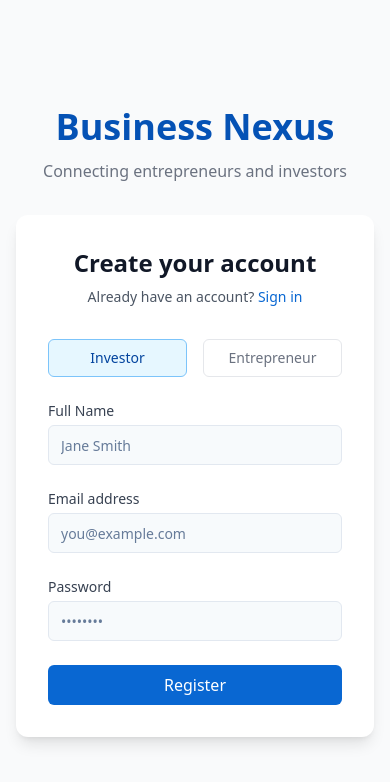
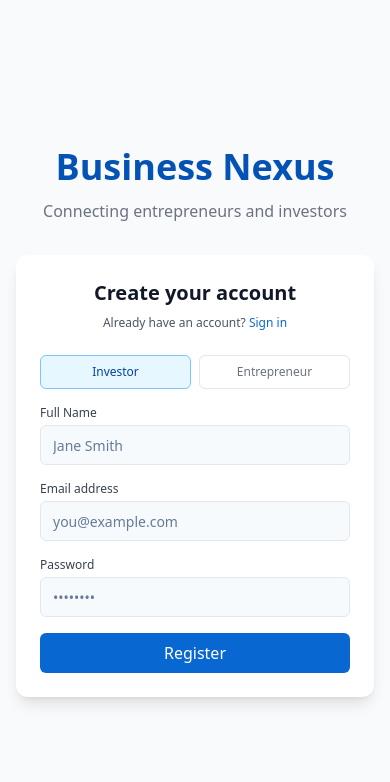
Before and after one commit to Arisha002/entre-investor-chat, a React (Vite) app: page /register in a window 390 px wide. Shown: the top 782 px of the page. Built offline with nearby package versions, Linux system fonts and the light colour scheme.

Commit message:
Fix: Improve mobile responsiveness
Make the application responsive across different screen sizes.

```diff
--- a/src/components/auth/auth-form.tsx
+++ b/src/components/auth/auth-form.tsx
@@ -44,12 +44,12 @@ const AuthForm: React.FC<AuthFormProps> = ({ mode }) => {
   };
 
   return (
-    <div className="w-full max-w-md p-8 space-y-8 bg-white rounded-xl shadow-lg">
+    <div className="w-full max-w-md p-6 sm:p-8 space-y-6 sm:space-y-8 bg-white rounded-xl shadow-lg">
       <div className="text-center">
-        <h1 className="text-2xl font-bold text-gray-900">
+        <h1 className="text-xl sm:text-2xl font-bold text-gray-900">
           {mode === 'login' ? 'Sign in to your account' : 'Create your account'}
         </h1>
-        <p className="mt-2 text-sm text-gray-600">
+        <p className="mt-2 text-xs sm:text-sm text-gray-600">
           {mode === 'login'
             ? "Don't have an account? "
             : "Already have an account? "}
@@ -63,16 +63,16 @@ const AuthForm: React.FC<AuthFormProps> = ({ mode }) => {
       </div>
 
       {error && (
-        <div className="bg-red-50 p-4 rounded-md border border-red-200 text-red-800 text-sm">
+        <div className="bg-red-50 p-3 sm:p-4 rounded-md border border-red-200 text-red-800 text-xs sm:text-sm">
           {error}
         </div>
       )}
 
-      <form onSubmit={handleSubmit} className="space-y-6">
-        <div className="flex space-x-4">
+      <form onSubmit={handleSubmit} className="space-y-4 sm:space-y-6">
+        <div className="flex space-x-2 sm:space-x-4">
           <button
             type="button"
-            className={`flex-1 py-2 px-4 text-sm font-medium rounded-md border ${
+            className={`flex-1 py-2 px-3 sm:px-4 text-xs sm:text-sm font-medium rounded-md border ${
               role === 'investor'
                 ? 'bg-business-50 border-business-200 text-business-700'
                 : 'bg-white border-gray-200 text-gray-500'
@@ -83,7 +83,7 @@ const AuthForm: React.FC<AuthFormProps> = ({ mode }) => {
           </button>
           <button
             type="button"
-            className={`flex-1 py-2 px-4 text-sm font-medium rounded-md border ${
+            className={`flex-1 py-2 px-3 sm:px-4 text-xs sm:text-sm font-medium rounded-md border ${
               role === 'entrepreneur'
                 ? 'bg-business-50 border-business-200 text-business-700'
                 : 'bg-white border-gray-200 text-gray-500'
@@ -96,7 +96,7 @@ const AuthForm: React.FC<AuthFormProps> = ({ mode }) => {
 
         {mode === 'register' && (
           <div>
-            <label htmlFor="name" className="block text-sm font-medium text-gray-700">
+            <label htmlFor="name" className="block text-xs sm:text-sm font-medium text-gray-700">
               Full Name
             </label>
             <input
@@ -106,14 +106,14 @@ const AuthForm: React.FC<AuthFormProps> = ({ mode }) => {
               required
               value={name}
               onChange={(e) => setName(e.target.value)}
-              className="form-input mt-1"
+              className="form-input mt-1 w-full text-sm sm:text-base"
               placeholder="Jane Smith"
             />
           </div>
         )}
 
         <div>
-          <label htmlFor="email" className="block text-sm font-medium text-gray-700">
+          <label htmlFor="email" className="block text-xs sm:text-sm font-medium text-gray-700">
             Email address
           </label>
           <input
@@ -124,13 +124,13 @@ const AuthForm: React.FC<AuthFormProps> = ({ mode }) => {
             required
             value={email}
             onChange={(e) => setEmail(e.target.value)}
-            className="form-input mt-1"
+            className="form-input mt-1 w-full text-sm sm:text-base"
             placeholder="you@example.com"
           />
         </div>
 
         <div>
-          <label htmlFor="password" className="block text-sm font-medium text-gray-700">
+          <label htmlFor="password" className="block text-xs sm:text-sm font-medium text-gray-700">
             Password
           </label>
           <input
@@ -141,7 +141,7 @@ const AuthForm: React.FC<AuthFormProps> = ({ mode }) => {
             required
             value={password}
             onChange={(e) => setPassword(e.target.value)}
-            className="form-input mt-1"
+            className="form-input mt-1 w-full text-sm sm:text-base"
             placeholder="••••••••"
           />
         </div>
@@ -149,7 +149,7 @@ const AuthForm: React.FC<AuthFormProps> = ({ mode }) => {
         <CustomButton
           type="submit"
           isLoading={isLoading}
-          className="w-full"
+          className="w-full mt-2"
         >
           {mode === 'login' ? 'Sign in' : 'Register'}
         </CustomButton>
--- a/src/components/layouts/DashboardLayout.tsx
+++ b/src/components/layouts/DashboardLayout.tsx
@@ -1,8 +1,9 @@
 
-import React, { useState } from 'react';
+import React, { useState, useEffect } from 'react';
 import { useNavigate } from 'react-router-dom';
 import { useAuth } from '../../contexts/AuthContext';
-import { MessageSquare, UserRound, Users, ArrowRight } from 'lucide-react';
+import { MessageSquare, UserRound, Users, ArrowRight, Menu } from 'lucide-react';
+import { useIsMobile } from '../../hooks/use-mobile';
 
 interface DashboardLayoutProps {
   children: React.ReactNode;
@@ -11,7 +12,13 @@ interface DashboardLayoutProps {
 const DashboardLayout: React.FC<DashboardLayoutProps> = ({ children }) => {
   const { user, logout } = useAuth();
   const navigate = useNavigate();
-  const [sidebarOpen, setSidebarOpen] = useState(true);
+  const isMobile = useIsMobile();
+  const [sidebarOpen, setSidebarOpen] = useState(!isMobile);
+
+  useEffect(() => {
+    // Close sidebar on mobile by default
+    setSidebarOpen(!isMobile);
+  }, [isMobile]);
 
   const role = user?.role;
 
@@ -42,8 +49,22 @@ const DashboardLayout: React.FC<DashboardLayoutProps> = ({ children }) => {
 
   return (
     <div className="flex h-screen bg-background">
+      {/* Mobile overlay */}
+      {isMobile && sidebarOpen && (
+        <div
+          className="fixed inset-0 bg-black bg-opacity-50 z-20"
+          onClick={() => setSidebarOpen(false)}
+        />
+      )}
+
       {/* Sidebar */}
-      <div className={`bg-sidebar transition-all duration-300 ${sidebarOpen ? 'w-64' : 'w-16'}`}>
+      <div
+        className={`
+          ${isMobile ? 'fixed z-30' : 'relative'}
+          ${sidebarOpen ? (isMobile ? 'translate-x-0' : 'w-64') : (isMobile ? '-translate-x-full' : 'w-16')}
+          bg-sidebar transition-all duration-300 h-full
+        `}
+      >
         <div className="flex flex-col h-full p-3">
           <div className="flex items-center justify-between py-2 mb-6">
             {sidebarOpen && (
@@ -97,15 +118,23 @@ const DashboardLayout: React.FC<DashboardLayoutProps> = ({ children }) => {
       <div className="flex-1 flex flex-col overflow-hidden">
         <header className="bg-white shadow z-10">
           <div className="px-4 py-3 flex items-center justify-between">
-            <h2 className="text-xl font-semibold text-gray-800">
+            {isMobile && (
+              <button
+                onClick={() => setSidebarOpen(true)}
+                className="p-2 rounded-md text-gray-500 hover:bg-gray-100"
+              >
+                <Menu className="h-5 w-5" />
+              </button>
+            )}
+            <h2 className="text-lg sm:text-xl font-semibold text-gray-800 ml-auto mr-auto">
               {role === 'investor' ? 'Investor Dashboard' : 'Entrepreneur Dashboard'}
             </h2>
-            <div className="flex items-center space-x-2">
-              <span className="text-sm text-gray-600">Welcome, {user?.name}</span>
+            <div className="flex items-center">
+              <span className="text-xs sm:text-sm text-gray-600 hidden sm:inline">Welcome, {user?.name}</span>
             </div>
           </div>
         </header>
-        <main className="flex-1 overflow-auto p-6 bg-gray-50">
+        <main className="flex-1 overflow-auto p-4 sm:p-6 bg-gray-50">
           {children}
         </main>
       </div>
--- a/src/pages/Login.tsx
+++ b/src/pages/Login.tsx
@@ -4,11 +4,11 @@ import AuthForm from '../components/auth/auth-form';
 
 const Login: React.FC = () => {
   return (
-    <div className="min-h-screen flex items-center justify-center bg-gray-50 py-12 px-4 sm:px-6 lg:px-8">
-      <div className="max-w-md w-full space-y-8">
+    <div className="min-h-screen flex items-center justify-center bg-gray-50 px-4 py-12 sm:px-6 lg:px-8">
+      <div className="w-full max-w-md space-y-8">
         <div className="text-center">
-          <h1 className="text-4xl font-bold text-business-600">Business Nexus</h1>
-          <p className="mt-3 text-gray-500">Connecting entrepreneurs and investors</p>
+          <h1 className="text-3xl sm:text-4xl font-bold text-business-600">Business Nexus</h1>
+          <p className="mt-3 text-sm sm:text-base text-gray-500">Connecting entrepreneurs and investors</p>
         </div>
         <AuthForm mode="login" />
       </div>
```
